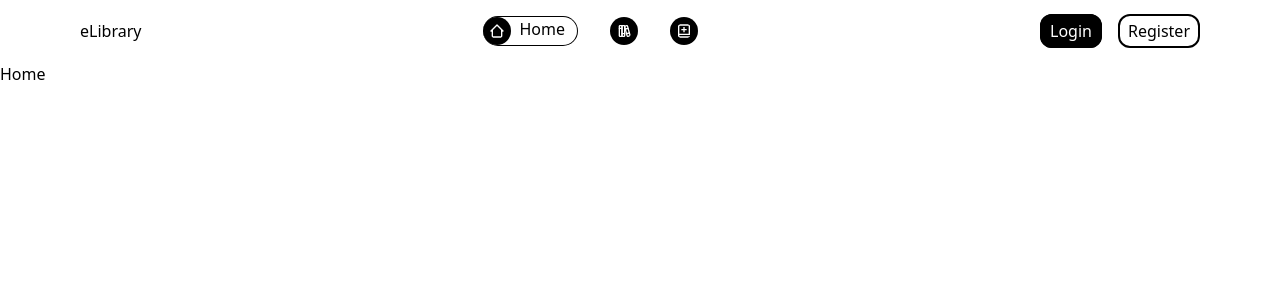
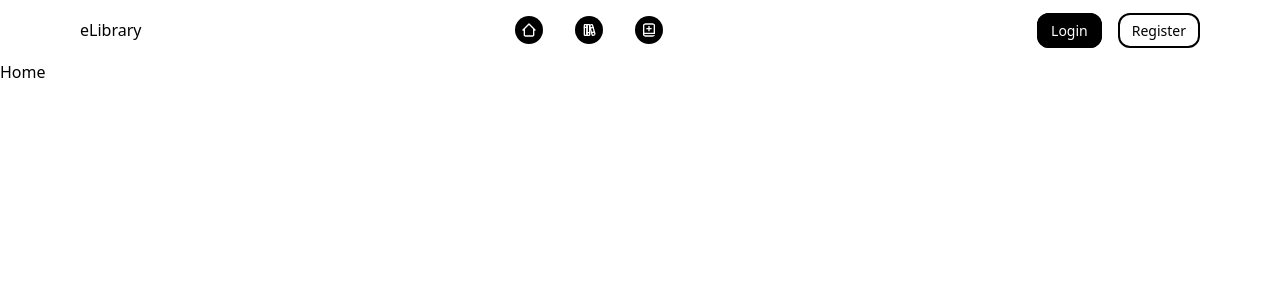
Before and after one commit to asimdelvi/eLibrary, a React (Create React App) app in the folder frontend/: page / in a window 1280 px wide. Shown: the top 300 px of the page. Built offline with nearby package versions, Linux system fonts and the light colour scheme.

Commit message:
implement animation on the nav bar icons

```diff
--- a/frontend/src/App.jsx
+++ b/frontend/src/App.jsx
@@ -14,30 +14,42 @@ import { BiBookAdd, BiHomeAlt2 } from "react-icons/bi";
 function App() {
   return (
     <>
-      <nav className="px-20 flex items-center justify-between nav-background sticky top-0 py-4 border-0 rounded-none">
+      <nav className="transition duration-700 ease-in px-20 flex items-center justify-between nav-background sticky top-0 py-4 border-0 rounded-none">
         <h1>eLibrary</h1>
         <div className="flex items-center">
-          <NavLink className="px-4" to="/">
-            <div className="rounded-full border-black border-r-[1px] border-t-[1px] border-b-[1px] rounded-l-0">
+          <NavLink className="px-4 group" to="/">
+            <div className="rounded-full flex">
               <BiHomeAlt2 className="rounded-full bg-black p-[6px] box-content" />
-              <span className="pr-3 pl-2">Home</span>
+              <span className="animate-border pr-3 pl-5 py-[3px]  animate-nav">
+                Home
+              </span>
             </div>
           </NavLink>
-          <NavLink className="px-4" to="/books">
-            <TbBooks className="rounded-full bg-black p-[6px] box-content" />
+          <NavLink className="px-4 group" to="/books">
+            <div className="rounded-full flex">
+              <TbBooks className="rounded-full bg-black p-[6px] box-content" />
+              <span className="animate-border pr-3 pl-5 py-[3px]  animate-nav">
+                Books
+              </span>
+            </div>
           </NavLink>
-          <NavLink className="px-4" to="/books/new">
-            <BiBookAdd className="rounded-full bg-black p-[6px] box-content" />
+          <NavLink className="px-4 group" to="/books/new">
+            <div className="rounded-full flex">
+              <BiBookAdd className="rounded-full bg-black p-[6px] box-content" />
+              <span className="animate-border pr-3 pl-5 py-[3px]  animate-nav">
+                New Book
+              </span>
+            </div>
           </NavLink>
         </div>
         <div>
           <NavLink to="/Login">
-            <span className="rounded-xl bg-black border-black border-2 text-white px-2 py-1">
+            <span className="rounded-xl bg-black border-black border-2 text-white px-3 py-[6px] text-sm">
               Login
             </span>
           </NavLink>
           <NavLink to="/Register">
-            <span className="ml-4 rounded-xl border-black border-2 px-2 py-1">
+            <span className="ml-4 rounded-xl border-black border-2 px-3 py-[6px] text-sm">
               Register
             </span>
           </NavLink>
--- a/frontend/src/index.css
+++ b/frontend/src/index.css
@@ -9,4 +9,37 @@
     border-radius: 12px;
     border: 1px solid rgba(209, 213, 219, 0.3);
   }
+
+  .animate-nav {
+    display: none;
+    opacity: 0;
+    font-size: 1px;
+  }
+  .group:hover .animate-nav {
+    display: inline;
+    opacity: 1;
+    transform: translateX(-20%);
+    animation: fadeIn 0.1s ease-in forwards;
+  }
+
+  .group:hover .animate-border {
+    @apply border-black border-[1px] border-l-0 rounded-r-full rounded-t-full rounded-b-full rounded-l-none;
+    animation: fadeIn 0.5s ease-in forwards;
+  }
+
+  .group:hover {
+    padding: 0;
+  }
+  @keyframes fadeIn {
+    0% {
+      display: none;
+      opacity: 0;
+      font-size: 1px;
+    }
+    100% {
+      display: inline;
+      opacity: 1;
+      @apply text-sm;
+    }
+  }
 }
```
